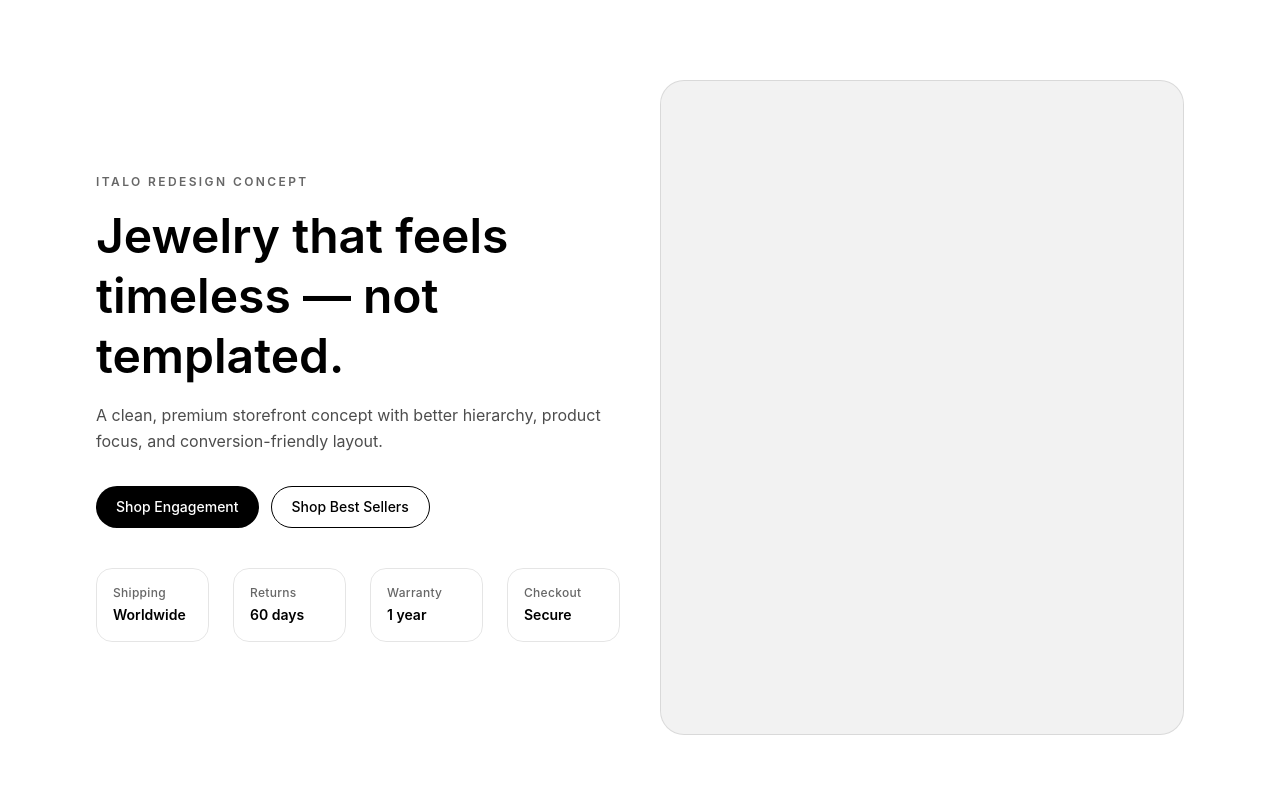
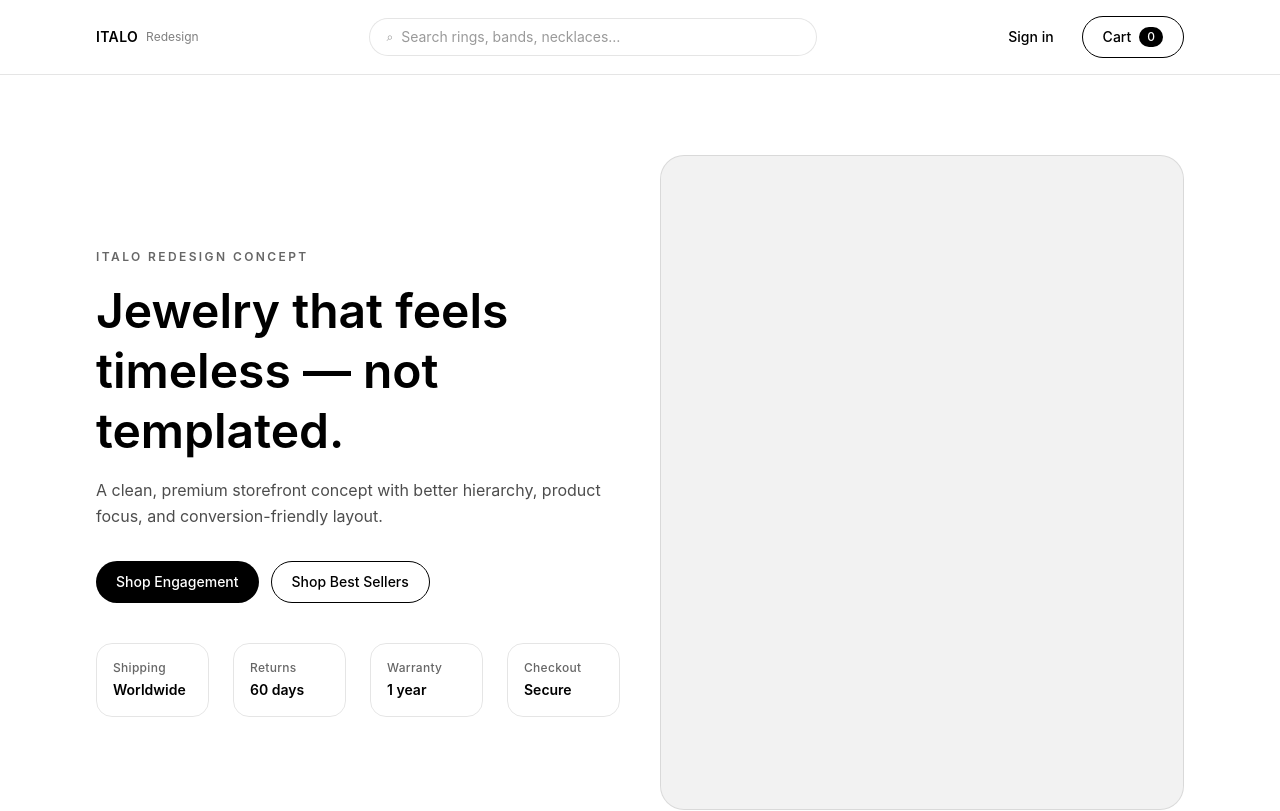
Before and after one commit to Ms-Njuguna/italo-jewelry-redesign, a React (Vite) app: page / in a window 1280 px wide. Shown: the top 811 px of the page. Built offline with nearby package versions, Linux system fonts and the light colour scheme.

Commit message:
feat: add sticky navbar with logo, search, and cart placeholder

```diff
--- /dev/null
+++ b/src/components/sections/Navbar.jsx
@@ -0,0 +1,69 @@
+import Container from "../ui/Container";
+import Button from "../ui/Button";
+
+export default function Navbar() {
+  return (
+    <header className="sticky top-0 z-50 border-b border-black/10 bg-white/80 backdrop-blur">
+      <Container className="py-4">
+        <div className="flex items-center justify-between gap-4">
+          {/* Logo */}
+          <a href="#" className="flex items-center gap-2">
+            <span className="text-sm font-semibold tracking-wide">ITALO</span>
+            <span className="text-xs text-black/50">Redesign</span>
+          </a>
+
+          {/* Search (MVP, no logic yet) */}
+          <div className="hidden w-full max-w-md md:block">
+            <label className="sr-only" htmlFor="search">
+              Search products
+            </label>
+            <div className="flex items-center gap-2 rounded-full border border-black/10 bg-white px-4 py-2">
+              <span className="text-xs text-black/40">⌕</span>
+              <input
+                id="search"
+                type="search"
+                placeholder="Search rings, bands, necklaces…"
+                className="w-full bg-transparent text-sm outline-none placeholder:text-black/40"
+              />
+            </div>
+          </div>
+
+          {/* Actions */}
+          <div className="flex items-center gap-2">
+            <Button
+              variant="ghost"
+              className="hidden sm:inline-flex"
+              aria-label="Sign in"
+            >
+              Sign in
+            </Button>
+
+            <Button
+              variant="secondary"
+              className="rounded-full px-4 py-2 text-sm"
+              aria-label="Cart"
+            >
+              Cart <span className="ml-2 rounded-full bg-black px-2 py-0.5 text-xs text-white">0</span>
+            </Button>
+          </div>
+        </div>
+
+        {/* Mobile Search */}
+        <div className="mt-3 md:hidden">
+          <label className="sr-only" htmlFor="search-mobile">
+            Search products
+          </label>
+          <div className="flex items-center gap-2 rounded-full border border-black/10 bg-white px-4 py-2">
+            <span className="text-xs text-black/40">⌕</span>
+            <input
+              id="search-mobile"
+              type="search"
+              placeholder="Search products…"
+              className="w-full bg-transparent text-sm outline-none placeholder:text-black/40"
+            />
+          </div>
+        </div>
+      </Container>
+    </header>
+  );
+}
--- a/src/pages/Home.jsx
+++ b/src/pages/Home.jsx
@@ -1,3 +1,4 @@
+import Navbar from "../components/sections/Navbar";
 import Hero from "../components/sections/Hero";
 import CategoryGrid from "../components/sections/CategoryGrid";
 import FeaturedProduct from "../components/sections/FeaturedProduct";
@@ -8,6 +9,7 @@ import Footer from "../components/sections/Footer";
 export default function Home() {
   return (
     <div className="min-h-screen bg-white text-black">
+      <Navbar />
       <Hero />
       <CategoryGrid />
       <FeaturedProduct />
```
